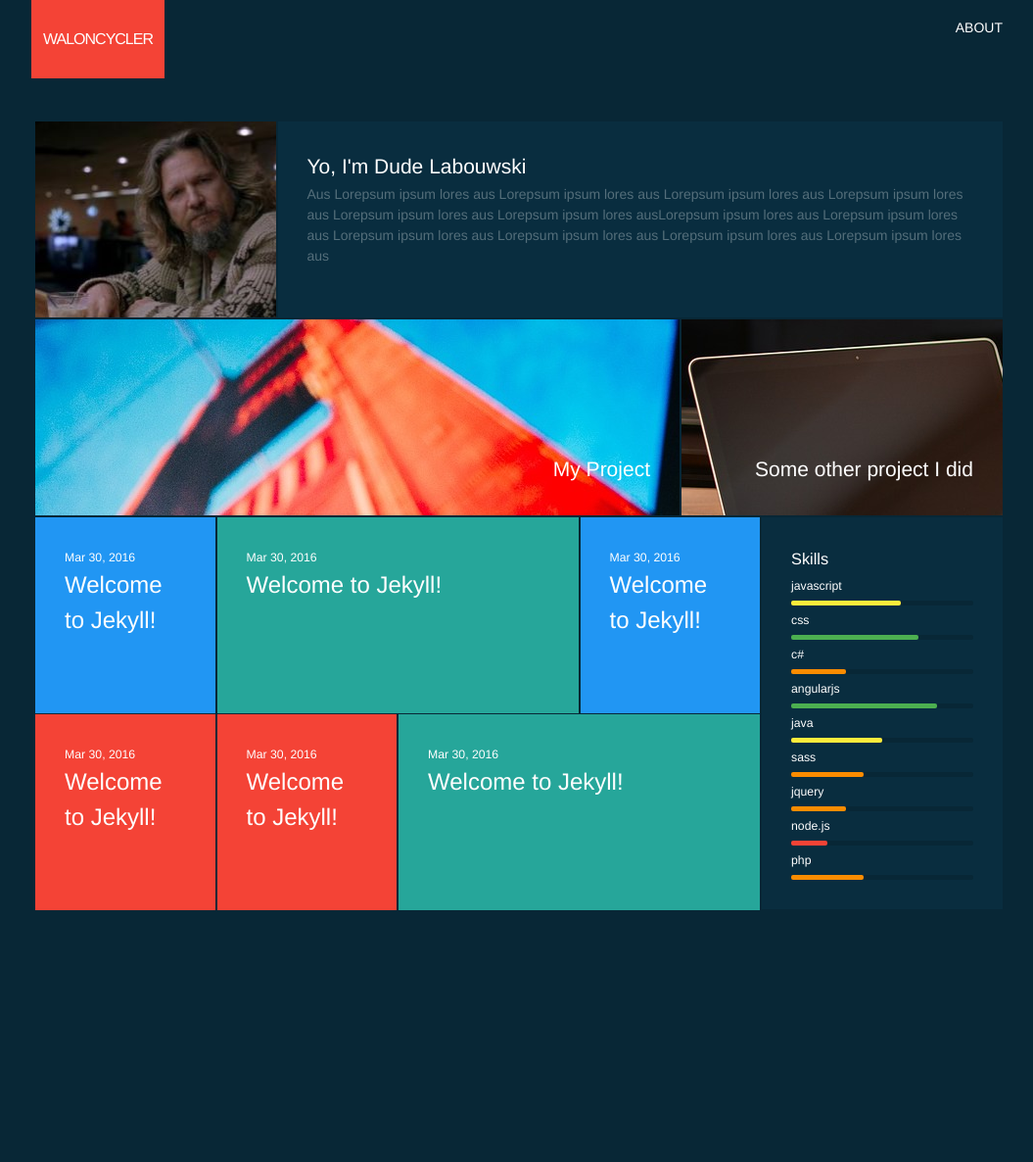
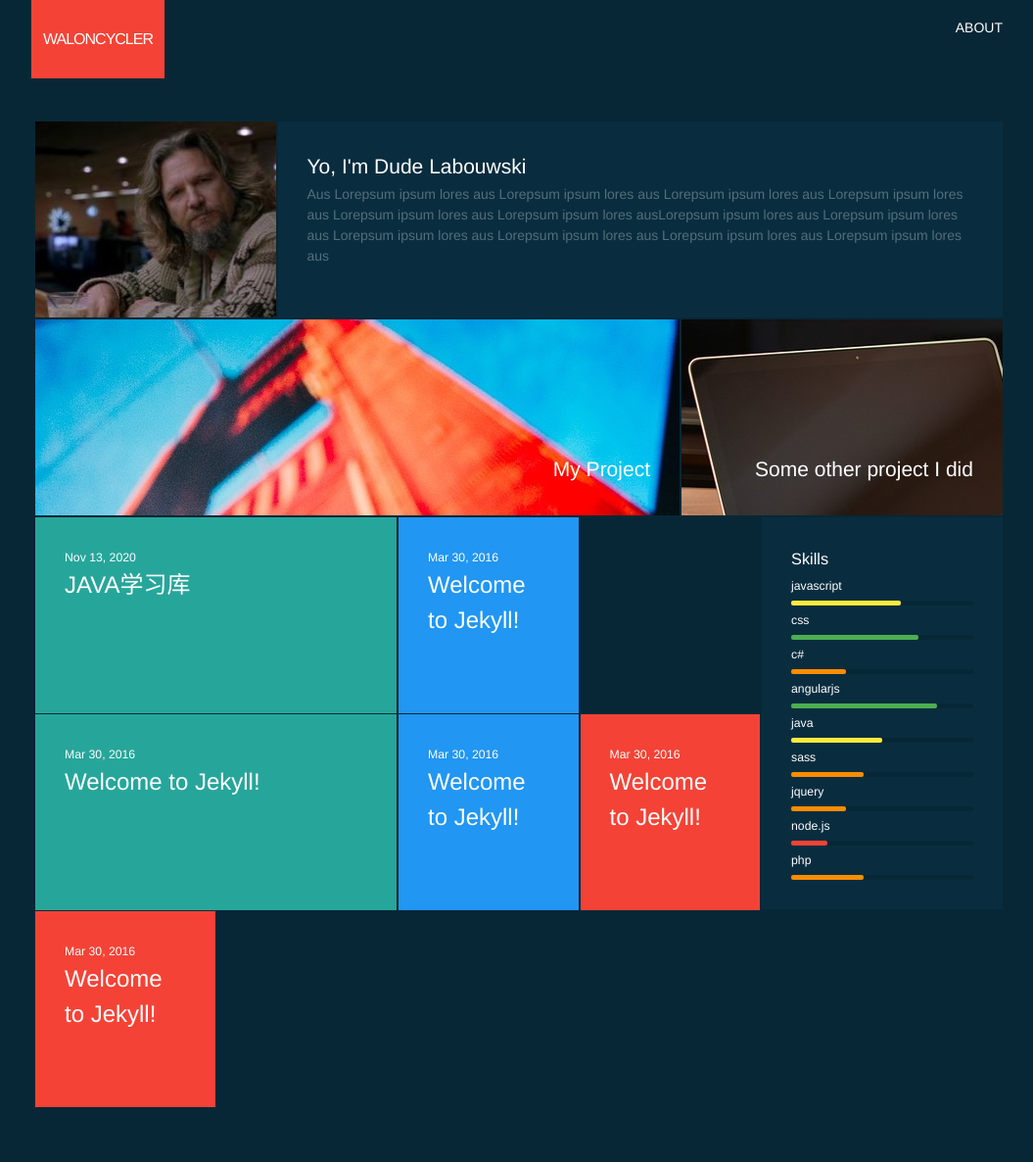
Before and after one commit to Waloncycler/WalonCycler, a Jekyll site: the page built from index.html, in a window 1280 px wide. Shown: the whole page at 98% size, without its empty margins (112-1167 px from the left). Built offline with Jekyll 4.4.1, drawn with Linux system fonts in a browser that asks for light colours; before the commit the page ends 985 px from its top, so only the background shows below that.

Commit message:
Update 2016-03-30-welcome-to-jekyll.markdown

```diff
--- a/_posts/2016-03-30-welcome-to-jekyll.markdown
+++ b/_posts/2016-03-30-welcome-to-jekyll.markdown
@@ -1,11 +1,11 @@
 ---
 layout: post
-title:  "Welcome to Jekyll!"
+title:  "JAVA学习库"
 color:  teal
 width:   6
 height:  1
-date:   2016-03-30 11:31:49 +0200
-categories: jekyll update
+date:   2020-11-13 11:31:49 +0200
+categories: java
 ---
 You’ll find this post in your `_posts` directory. Go ahead and edit it and re-build the site to see your changes. You can rebuild the site in many different ways, but the most common way is to run `jekyll serve`, which launches a web server and auto-regenerates your site when a file is updated.
 
```
